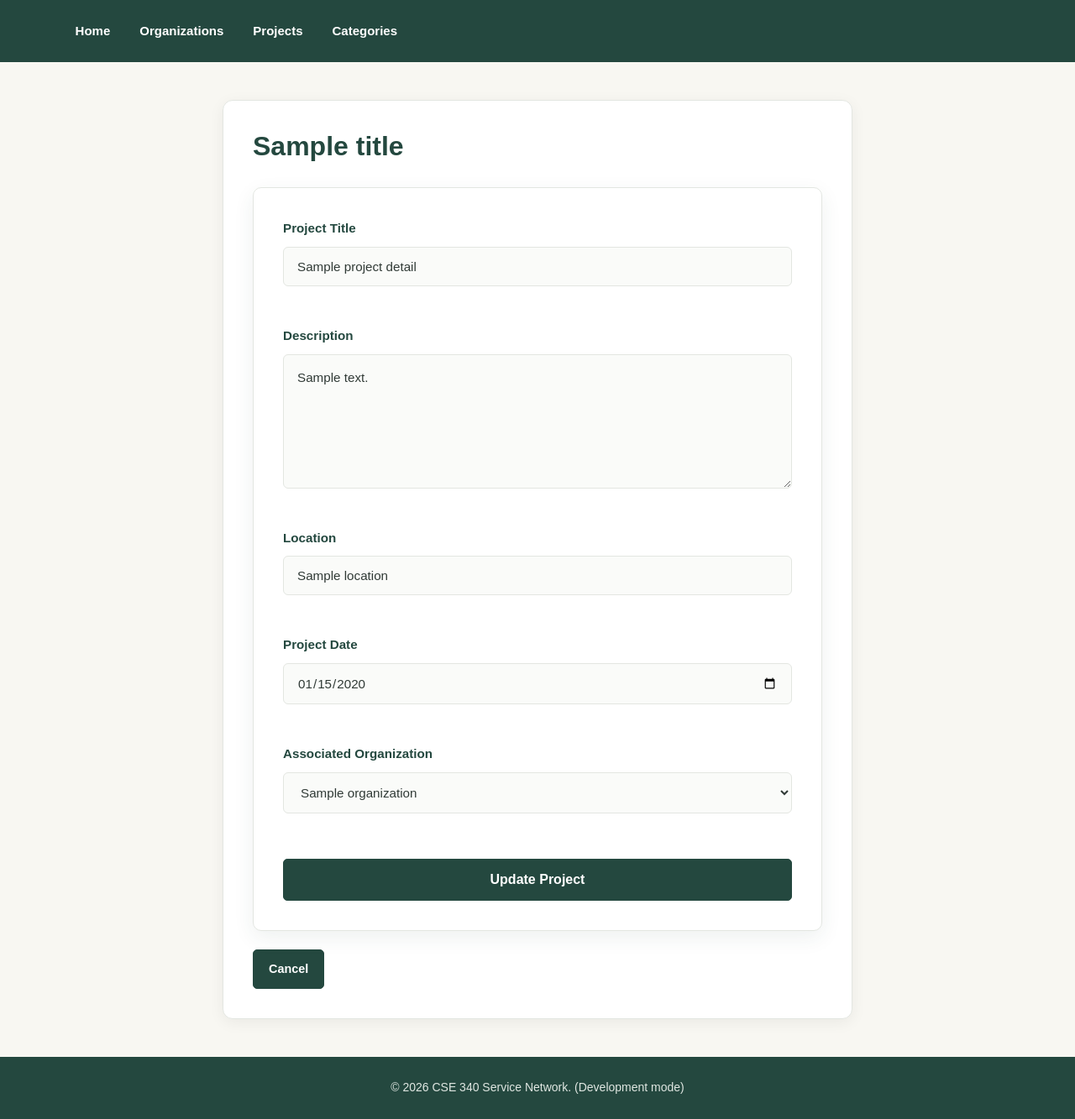
After one commit to ijboniface/cse340-course-rep, a Node server app: template src/views/edit-project.ejs in a window 1280 px wide. The commit adds this page. Shown: the whole page at 84% size. Run offline with Node 20, Linux system fonts and the light colour scheme; the template is opened without the code that fills it: most values are stand-ins (such as "Sample title", 1, 10 or a date in 2020).

Commit message:
Add edit service project functionality

````diff
--- a/public/css/main.css
+++ b/public/css/main.css
@@ -1335,3 +1335,166 @@ main.edit-organization-page {
         gap: 8px;
     }
 }
+.organizations-page__actions {
+    display: flex;
+    justify-content: flex-end;
+    margin-bottom: 30px;
+}
+
+.add-organization-button {
+    display: inline-block;
+    padding: 12px 22px;
+    color: var(--surface);
+    background: var(--primary);
+    border: 1px solid var(--primary);
+    border-radius: 6px;
+    font-size: 0.95rem;
+    font-weight: 700;
+    text-decoration: none;
+    transition: background-color 0.3s ease, border-color 0.3s ease;
+}
+
+.add-organization-button:hover {
+    color: var(--surface);
+    background: var(--accent-hover);
+    border-color: var(--accent-hover);
+}
+
+@media (max-width: 480px) {
+    .organizations-page__actions {
+        justify-content: flex-start;
+    }
+
+    .add-organization-button {
+        padding: 11px 17px;
+    }
+}
+```css .edit-project-link {
+    margin: 0 0 25px;
+}
+
+.edit-project-link a {
+    display: inline-block;
+    padding: 10px 18px;
+    color: var(--surface);
+    background: var(--primary);
+    border: 1px solid var(--primary);
+    border-radius: 5px;
+    font-size: 0.9rem;
+    font-weight: 700;
+    text-decoration: none;
+    transition:
+        background-color 0.3s ease,
+        border-color 0.3s ease,
+        transform 0.3s ease,
+        box-shadow 0.3s ease;
+}
+
+.edit-project-link a:hover {
+    color: var(--surface);
+    background: var(--accent-hover);
+    border-color: var(--accent-hover);
+    transform: translateY(-2px);
+    box-shadow: 0 5px 12px rgba(36, 72, 63, 0.15);
+}
+
+.new-project-page form {
+    max-width: 100%;
+    width: 100%;
+    margin: 0 auto;
+    padding: 35px;
+    background: var(--surface);
+    border: 1px solid var(--border);
+    border-radius: 10px;
+    box-shadow: 0 8px 25px rgba(36, 72, 63, 0.08);
+    animation: pageEntrance 0.7s ease-out both;
+}
+
+.new-project-page .form-group {
+    display: flex;
+    flex-direction: column;
+    gap: 9px;
+    margin-bottom: 24px;
+}
+
+.new-project-page label {
+    color: var(--primary);
+    font-size: 0.95rem;
+    font-weight: 700;
+}
+
+.new-project-page input[type="text"],
+.new-project-page input[type="date"],
+.new-project-page select,
+.new-project-page textarea {
+    width: 100%;
+    padding: 14px 16px;
+    font-family: inherit;
+    font-size: 0.95rem;
+    color: var(--text);
+    background: #FAFBF9;
+    border: 1px solid var(--border);
+    border-radius: 6px;
+    outline: none;
+    transition:
+        border-color 0.3s ease,
+        box-shadow 0.3s ease,
+        background-color 0.3s ease;
+}
+
+.new-project-page textarea {
+    min-height: 160px;
+    resize: vertical;
+    line-height: 1.7;
+}
+
+.new-project-page select {
+    cursor: pointer;
+}
+
+.new-project-page input:focus,
+.new-project-page select:focus,
+.new-project-page textarea:focus {
+    background: var(--surface);
+    border-color: var(--primary);
+    box-shadow: 0 0 0 3px rgba(36, 72, 63, 0.12);
+}
+
+.new-project-page button[type="submit"] {
+    display: block;
+    width: 100%;
+    padding: 15px 22px;
+    margin-top: 8px;
+    color: var(--surface);
+    background: var(--primary);
+    border: 1px solid var(--primary);
+    border-radius: 5px;
+    font-family: inherit;
+    font-size: 1rem;
+    font-weight: 700;
+    cursor: pointer;
+    transition:
+        background-color 0.3s ease,
+        transform 0.3s ease,
+        box-shadow 0.3s ease;
+}
+
+.new-project-page button[type="submit"]:hover {
+    background: var(--accent-hover);
+    border-color: var(--accent-hover);
+    transform: translateY(-2px);
+    box-shadow: 0 6px 15px rgba(36, 72, 63, 0.18);
+}
+
+.new-project-page button[type="submit"]:focus-visible {
+    outline: 3px solid var(--accent);
+    outline-offset: 4px;
+}
+
+.new-project-page .edit-project-link {
+    margin-top: 22px;
+    margin-bottom: 0;
+}
+
+.new-project-page .edit-project-link a {
+    display: inline-block
--- /dev/null
+++ b/src/views/edit-project.ejs
@@ -0,0 +1,70 @@
+<%- include('partials/header') %>
+
+    <main class="edit-organization-page new-project-page">
+        <h1>
+            <%= title %>
+        </h1>
+
+        <% if (errors && errors.length> 0) { %>
+            <div class="error-messages" role="alert">
+                <h2>Please correct the following errors:</h2>
+                <ul>
+                    <% errors.forEach(error=> { %>
+                        <li>
+                            <%= error %>
+                        </li>
+                        <% }) %>
+                </ul>
+            </div>
+            <% } %>
+
+                <form action="/edit-project/<%= projectDetails.project_id %>" method="POST">
+                    <div class="form-group">
+                        <label for="title">Project Title</label>
+                        <input type="text" id="title" name="title" minlength="3" maxlength="200"
+                            value="<%= projectDetails.title %>" required />
+                    </div>
+
+                    <div class="form-group">
+                        <label for="description">Description</label>
+                        <textarea id="description" name="description" maxlength="999"
+                            required><%= projectDetails.description %></textarea>
+                    </div>
+
+                    <div class="form-group">
+                        <label for="location">Location</label>
+                        <input type="text" id="location" name="location" maxlength="199"
+                            value="<%= projectDetails.location %>" required />
+                    </div>
+
+                    <div class="form-group">
+                        <label for="date">Project Date</label>
+                        <input type="date" id="date" name="date"
+                            value="<%= new Date(projectDetails.date).toISOString().slice(0, 10) %>" required />
+                    </div>
+
+                    <div class="form-group">
+                        <label for="organizationId">Associated Organization</label>
+                        <select id="organizationId" name="organizationId" required>
+                            <option value="">Select an organization</option>
+
+                            <% organizations.forEach(org=> { %>
+                                <option value="<%= org.organization_id %>"
+                                    <%=Number(org.organization_id)===Number(projectDetails.organization_id) ? 'selected'
+                                    : '' %>
+                                    >
+                                    <%= org.name %>
+                                </option>
+                                <% }) %>
+                        </select>
+                    </div>
+
+                    <button type="submit">Update Project</button>
+                </form>
+
+                <p class="edit-project-link">
+                    <a href="/project/<%= projectDetails.project_id %>">Cancel</a>
+                </p>
+    </main>
+
+    <%- include('partials/footer') %>
````
Also changed, not shown: src/controllers/projects.js (+83 -52 lines), src/models/projects.js (+50 -3 lines), src/routes.js (+7 -40 lines), src/views/organizations.ejs (+9 -4 lines), src/views/project.ejs (+11 -2 lines), public/images/fd5c7db8-ffcd-4e3b-ae74-f1418093bfd4.png (added).
